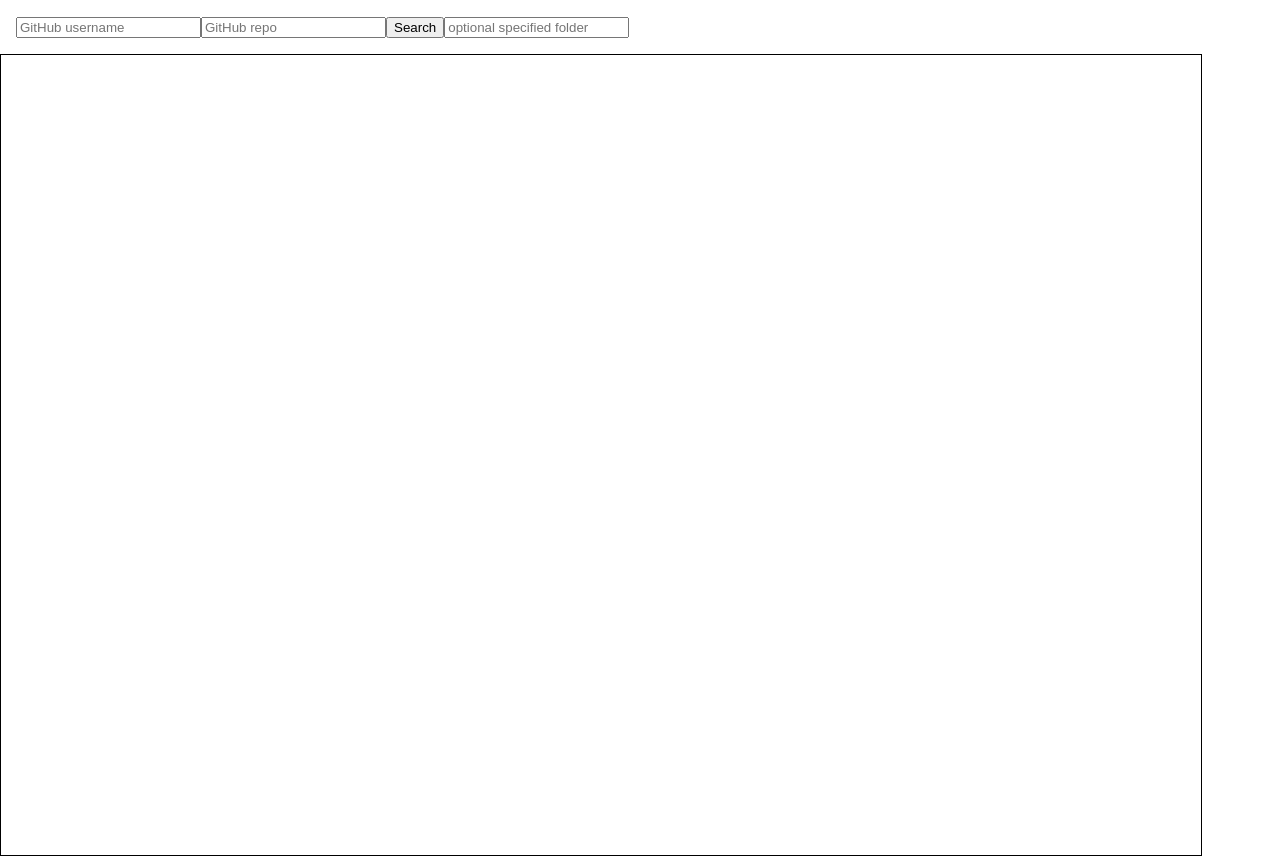
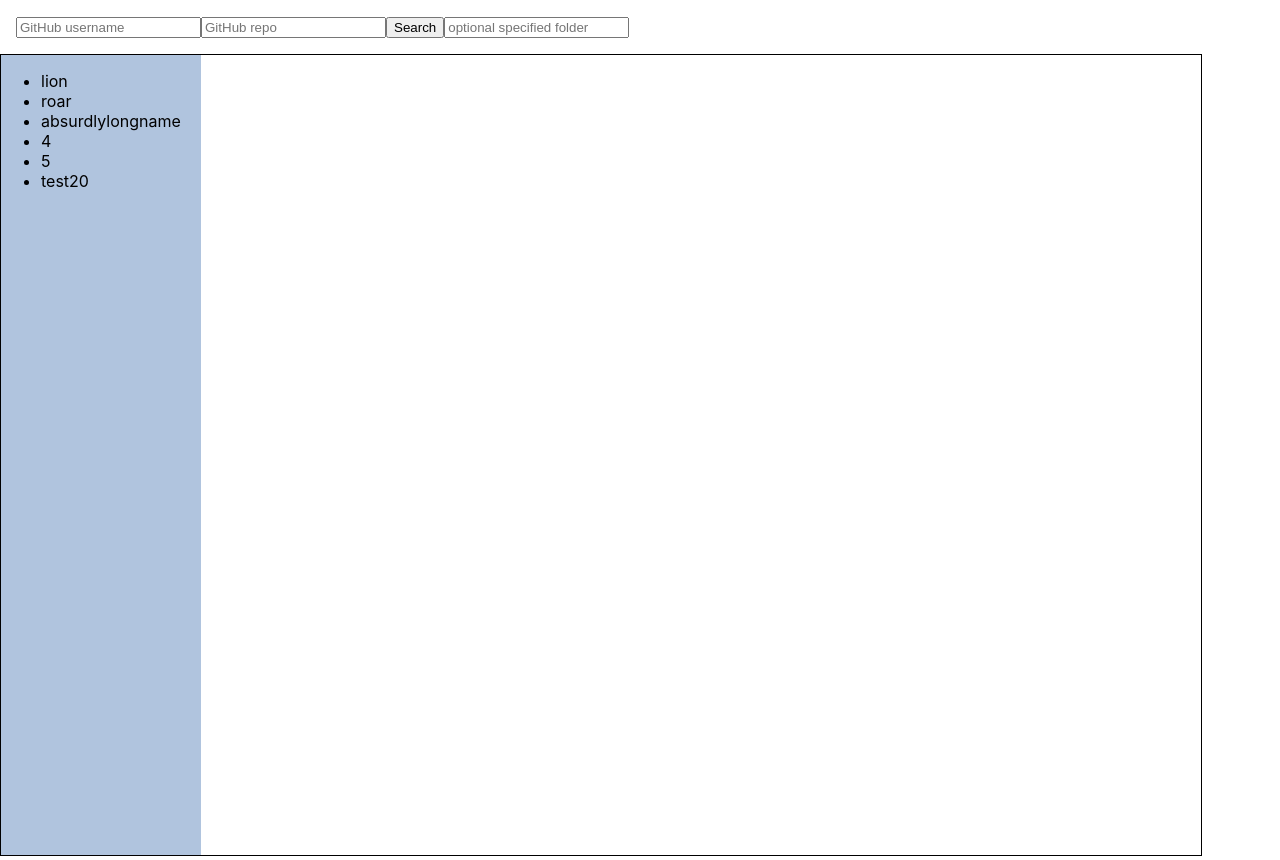
Before and after one commit to NightLore/DependencyVis, a React (Create React App) app in the folder client/: page / in a window 1280 px wide. Built offline with nearby package versions, Linux system fonts and the light colour scheme.

Commit message:
Use React instead of d3 for sidebar

```diff
--- a/client/src/App.js
+++ b/client/src/App.js
@@ -3,9 +3,11 @@ import axios from 'axios';
 import './App.css';
 import dotenv from 'dotenv';
 import Graph from './d3/Graph';
+import Sidebar from './d3/Sidebar';
 
 dotenv.config();
 console.log(process.env);
+const { useState } = React;
 
 async function post(lookup, data) {
    let resp = null;
@@ -52,8 +54,6 @@ function createNode(id, color, radius, length, clicked, source, version)
       version: version
    };
 }
-
-const { useState } = React;
 
 const Form = props => {
    const [username, setUsername] = useState('');
@@ -177,6 +177,11 @@ const App = () => {
          <Form onSubmit={addNewCard}
             setNodesLinks={setNodesLinks}
          />
+         <Sidebar
+            nodes={nodes}
+            links={links}
+            height={800}
+         />
          <Graph
             nodes={nodes}
             links={links}
--- a/client/src/d3/Graph.js
+++ b/client/src/d3/Graph.js
@@ -6,9 +6,6 @@ import d3helpers from './d3helpers'
 let graphData = {
    canvasHeight: 800,
    canvasWidth: 1200,
-
-   sidebarWidth: 200,
-   sidebarFill: "lightsteelblue",
 
    tooltipWidth: 100,
    tooltipHeight: 100,
@@ -39,12 +36,11 @@ class Graph extends Component {
          this._createSimulation();
          this._setGraphData();
          this._createTooltip();
-         this._createSideBar();
          this._startGraph();
 
          console.log("Changed");
       }
-      return <span ref={this._setRef.bind(this)}/>
+      return <div ref={this._setRef.bind(this)}/>
    }
 
    /*
@@ -75,7 +71,6 @@ class Graph extends Component {
             .attr("dominant-baseline", "middle")
             .attr("text-anchor", "middle")
             .attr("fill", graphData.tooltipTextColor)
-
    }
 
    _createSideBar() {
--- /dev/null
+++ b/client/src/d3/Sidebar.js
@@ -0,0 +1,44 @@
+import React, { Component } from 'react'
+
+let PROPS= {
+   sidebarHeight: 800,
+   sidebarWidth: 200,
+   sidebarFill: "lightsteelblue"
+};
+
+const TreeList = props => {
+   let list = props.items.map((value) =>
+      <li key={value.id}>
+         {value.id}
+      </li>
+   );
+
+   return (
+      <ul>{list}</ul>
+   )
+}
+
+class Sidebar extends Component {
+   constructor(props) {
+      super(props);
+   }
+
+   componentDidMount() {}
+
+   render() {
+      return (
+         <div style={{
+               margin: "1px",
+               position: "absolute",
+               display: "inline-block",
+               "background-color": PROPS.sidebarFill,
+               width: PROPS.sidebarWidth,
+               height: PROPS.sidebarHeight
+         }}>
+            <TreeList items={this.props.nodes}/>
+         </div>
+      )
+   }
+}
+
+export default Sidebar;
```
